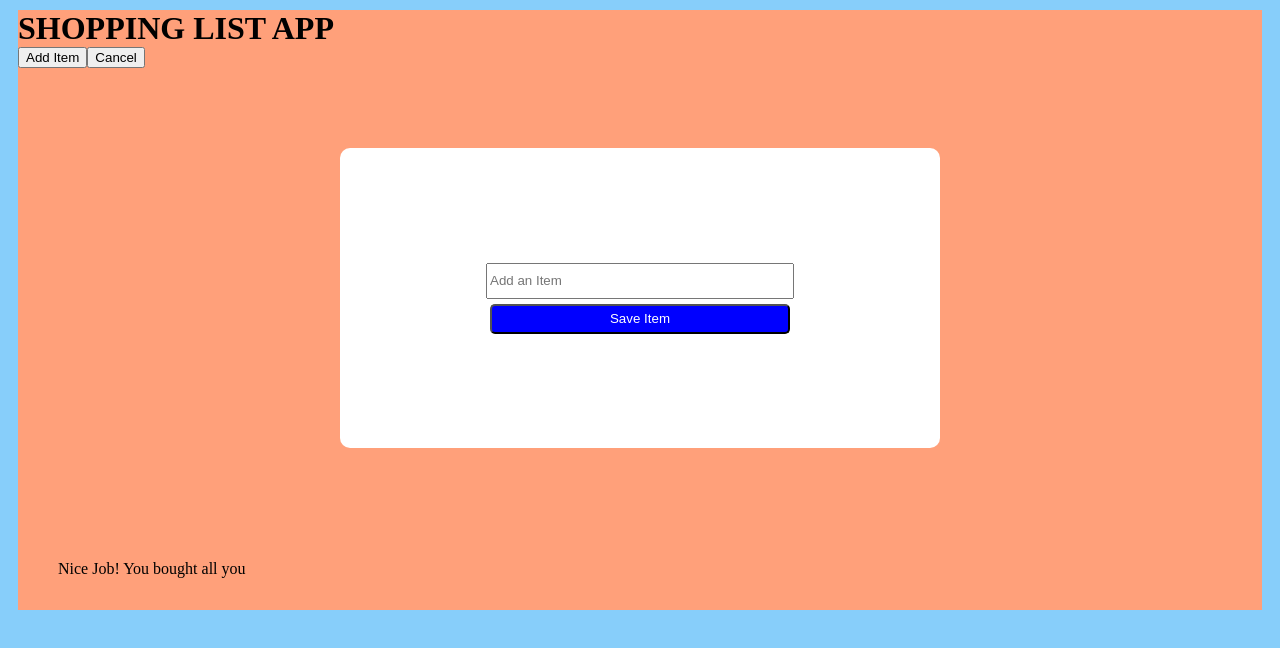
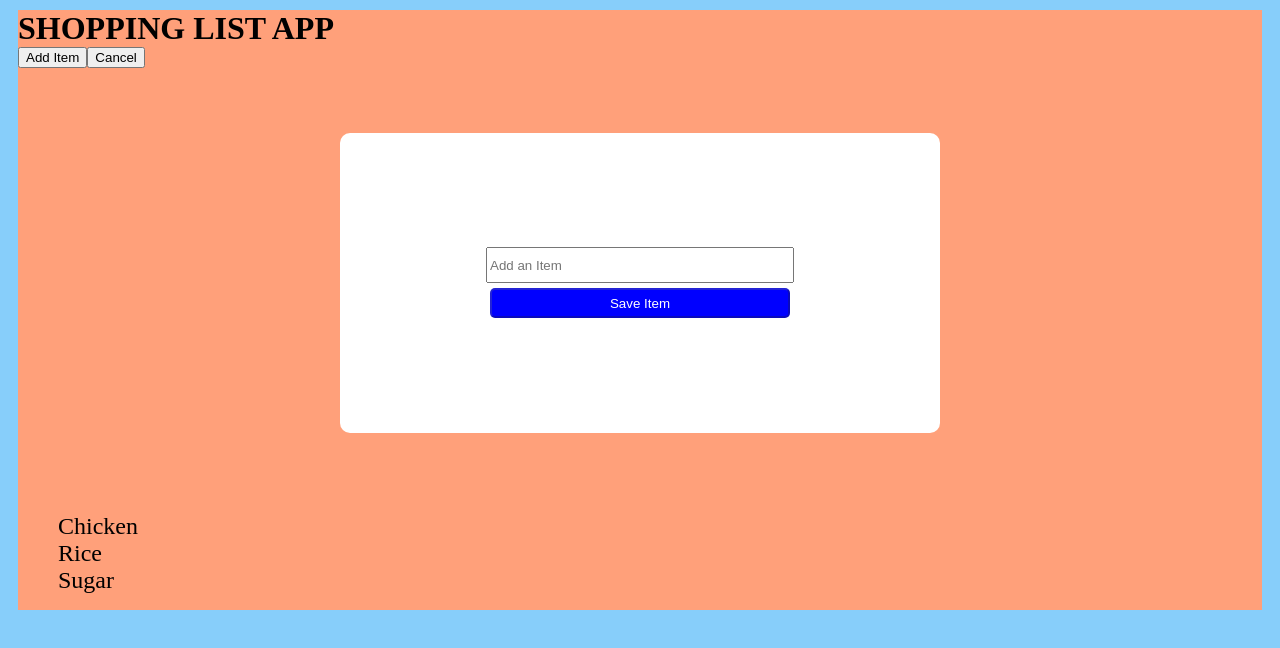
Before and after one commit to silvamha/Shopping-List-Solo-Project1, a Vue app: page / in a window 1280 px wide. Shown: the top 648 px of the page. Built offline with nearby package versions, Linux system fonts and the light colour scheme.

Commit message:
Refactor App.vue and add ShoppingList component

```diff
--- a/src/App.vue
+++ b/src/App.vue
@@ -1,45 +1,15 @@
 <template v-cloak>
-  <div class="header">
-    <h1>{{ header.toLocaleUpperCase() }}</h1>
-    <button v-if="state === 'default'" @click="changeState('edit')">Add Item</button>
-    <button @click="changeState('default')">Cancel</button>
-  </div>
-
-  <div if="state === 'edit'" class="add-item-form">
-    <input type="text" placeholder="Add an Item" v-model="newItem" @keyup.enter="saveItem" />
-    <button class="btn" @click="saveItem">Save Item</button>
-  </div>
-  <ul>
-    <p v-if="items.length === 0">Nice Job! You bought all you</p>
-    <li v-for="item in items">{{ item }}</li>
-  </ul>
+<shoppinglist></shoppinglist>
 </template>
 
 <script>
+import Shoppinglist from './components/ShoppingList.vue'
 export default {
   name: "App",
-  data() {
-    return {
-      state: 'default',
-      header: "Shopping List App",
-      newItem: '',
-      items: [
-        // 'Chicken',
-        // 'Rice',
-        // 'Sugar',
-      ]
-    }
+  components: {
+Shoppinglist
   },
-  methods: {
-    saveItem: function () {
-      this.items.unshift(this.newItem)
-      this.newItem = ''
-    },
-    changeState: function () {
-      this.state = newState
-      this.newItem = ''
-    }
-  }
+
 }
 </script>
 
--- /dev/null
+++ b/src/components/ShoppingList.vue
@@ -0,0 +1,50 @@
+<template>
+<div class="header">
+    <h1>{{ header.toLocaleUpperCase() }}</h1>
+    <button v-if="state === 'default'" @click="changeState('edit')">Add Item</button>
+    <button @click="changeState('default')">Cancel</button>
+  </div>
+
+  <div if="state === 'edit'" class="add-item-form">
+    <input type="text" placeholder="Add an Item" v-model="newItem" @keyup.enter="saveItem" />
+    <button class="btn" :disabled ="newItem.length === 0" @click="saveItem">Save Item</button>
+  </div>
+  <ul>
+    <p v-if="items.length === 0">Nice Job! You bought all you</p>
+    <li v-for="item in items">{{ item}}</li>
+  </ul>
+</template>
+
+<script>
+export default{
+    name:"ShoppingList",
+    data() {
+    return {
+      state: 'default',
+      header: "Shopping List App",
+      newItem: '',
+      items: [
+        'Chicken',
+        'Rice',
+        'Sugar',
+      ]
+    }
+  },
+  methods: {
+    saveItem() {
+      this.items.unshift(this.newItem)
+      this.newItem = ''
+    },
+    changeState() {
+      this.state = newState
+      this.newItem = ''
+    }
+  }
+}
+
+
+</script>
+
+<style lang="css" scoped>
+
+</style>
```
Also changed, not shown: src/components/Form.vue (deleted, +0 -11 lines).
